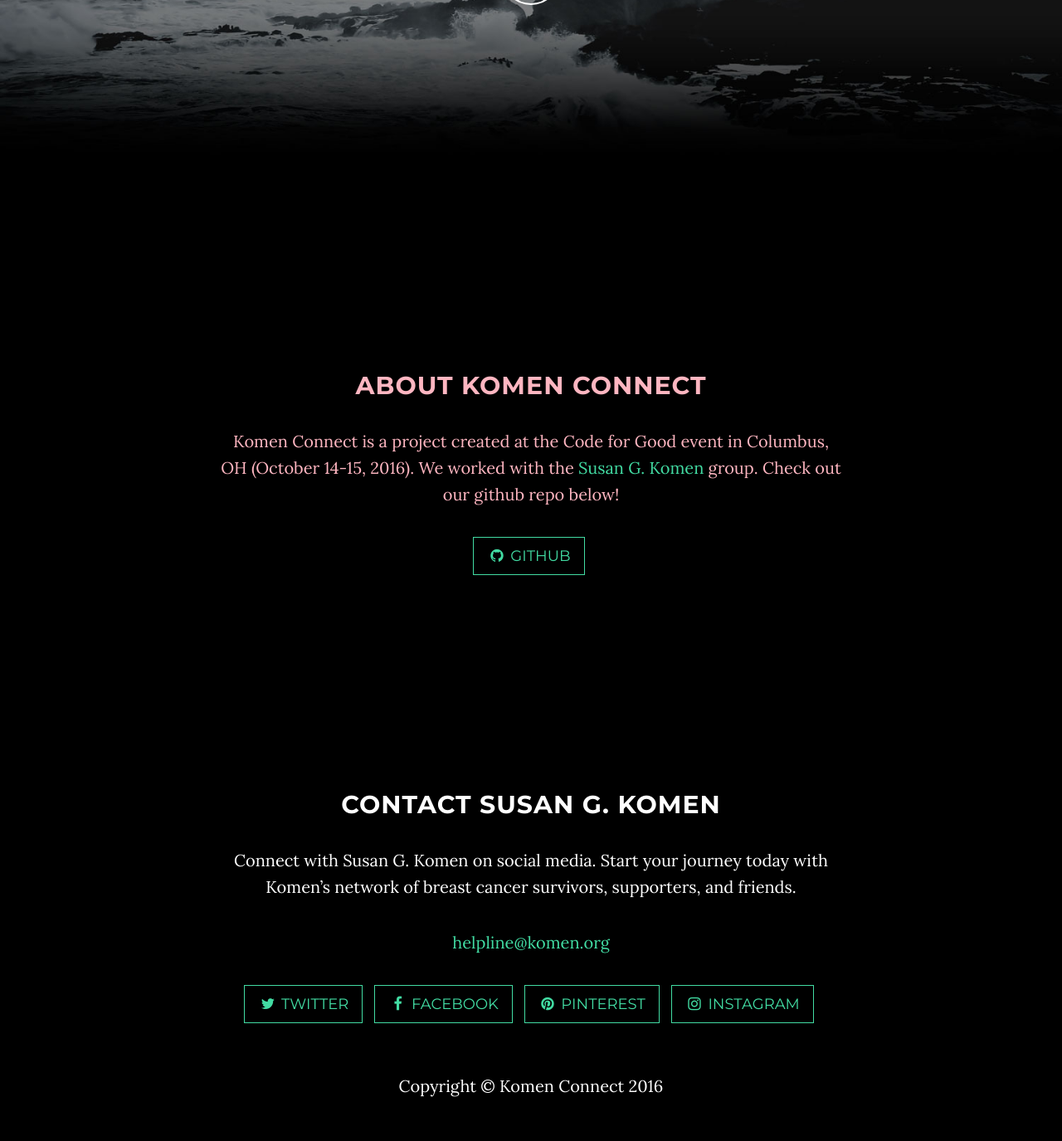
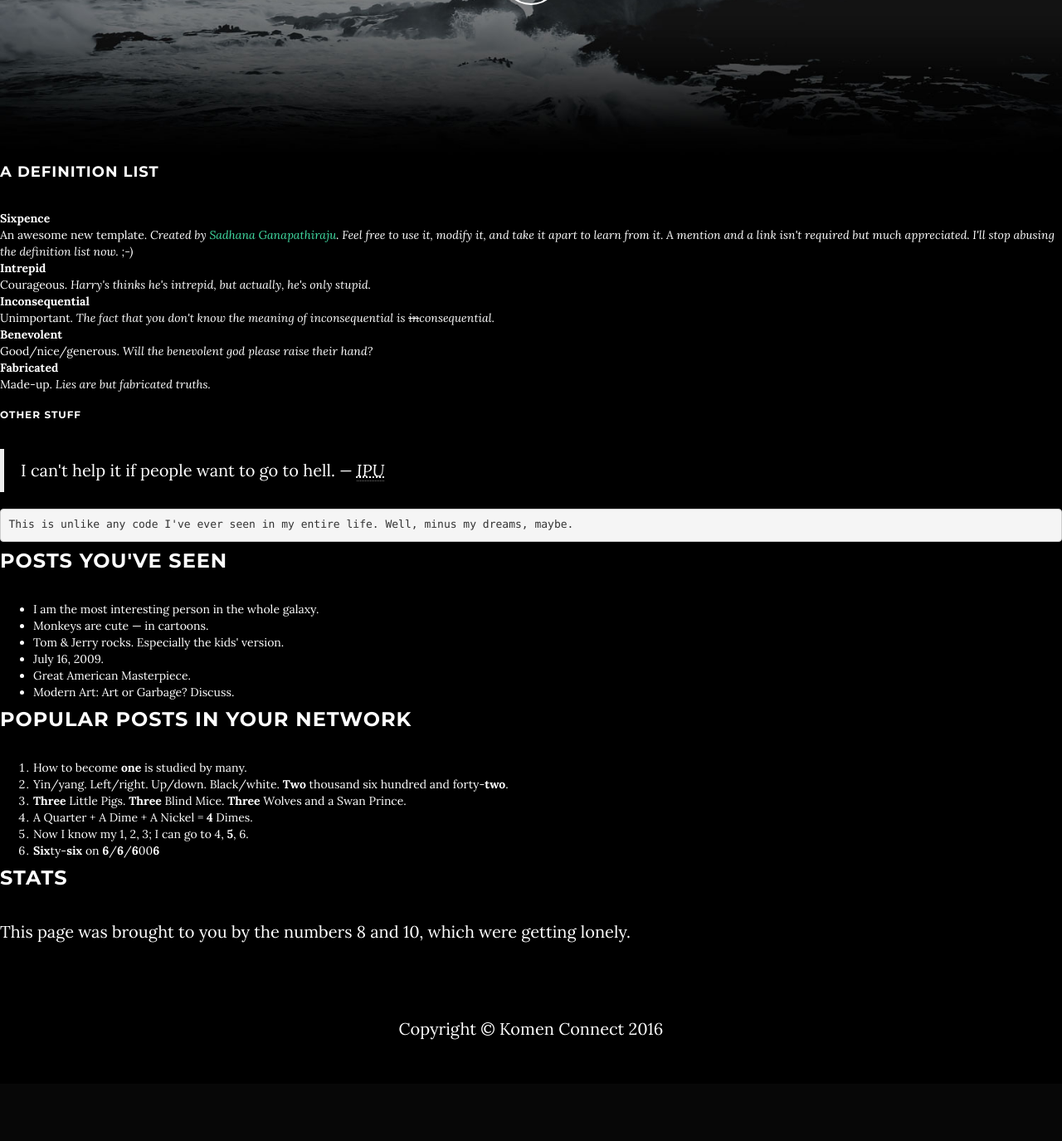
Before and after one commit to Columbus2016/team-5, a Python web app: template templates/forum.html in a window 1280 px wide. Shown: the part 602-1977 px from the top of the page at 83% size. After the commit the page ends 1855 px from the top, so only its background shows below. Run offline with Jinja, Linux system fonts and the light colour scheme; the template is opened without the code that fills it, so the values that code supplies are empty; some libraries are stand-ins or nearby versions.

Commit message:
begin to change the forum.html

```diff
--- a/templates/forum.html
+++ b/templates/forum.html
@@ -105,47 +105,53 @@
         </div>
     </header>
 
-    <!-- About Section -->
-    <section id="about" class="container content-section text-center">
-        <div class="row">
-            <div style="color:lightpink"; class="col-lg-8 col-lg-offset-2">
-                <h2>About Komen Connect</h2>
-                <p>Komen Connect is a project created at the Code for Good event in Columbus, OH (October 14-15, 2016). We worked with the <a href="http://ww5.komen.org/">Susan G. Komen</a> group. Check out our github repo below! </p>
-
-                <ul class="list-inline banner-social-buttons">
-                    <li>
-                        <a href="https://github.com/Columbus2016/team-5" class="btn btn-default btn-lg"><i class="fa fa-github fa-fw"></i> <span class="network-name">Github</span></a>
-                    </li>
-                </ul>
-            </div>
-        </div>
-    </section>
-
-    <!-- Contact Section -->
-    <section id="contact" class="container content-section text-center">
-        <div class="row">
-            <div class="col-lg-8 col-lg-offset-2">
-                <h2>Contact Susan G. Komen</h2>
-                <p>Connect with Susan G. Komen on social media. Start your journey today with Komen’s network of breast cancer survivors, supporters, and friends.</p>
-                <p><a href="mailto:helpline@komen.org">helpline@komen.org</a>
-                </p>
-                <ul class="list-inline banner-social-buttons">
-                    <li>
-                        <a href="https://twitter.com/susangkomen" class="btn btn-default btn-lg"><i class="fa fa-twitter fa-fw"></i> <span class="network-name">Twitter</span></a>
-                    </li>
-                    <li>
-                        <a href="https://www.facebook.com/SusanGKomen" class="btn btn-default btn-lg"><i class="fa fa-facebook fa-fw"></i> <span class="network-name">Facebook</span></a>
-                    </li>
-                    <li>
-                        <a href="https://www.pinterest.com/susangkomen/" class="btn btn-default btn-lg"><i class="fa fa-pinterest fa-fw"></i> <span class="network-name">Pinterest</span></a>
-                    </li>
-                    <li>
-                        <a href="https://www.instagram.com/susangkomen/" class="btn btn-default btn-lg"><i class="fa fa-instagram fa-fw"></i> <span class="network-name">Instagram</span></a>
-                    </li>
-                </ul>
-            </div>
-        </div>
-    </section>
+   <div id="wrapper">
+  <div id="content-wrapper">
+    <div id="content">
+      <h4>A Definition List</h4>
+      <dl>
+        <dt>Sixpence</dt>
+        <dd> An awesome new template. <em> Created by <a href="http://www.nikhedonia.com/" title="SimplyGold">Sadhana Ganapathiraju</a>.
+          Feel free to use it, modify it, and take it apart to learn from it. A mention and a link isn't
+          required but much appreciated. I'll stop abusing the definition list now. ;-) </em> </dd>
+        <dt>Intrepid</dt>
+        <dd>Courageous. <em>Harry's thinks he's intrepid, but actually, he's only stupid.</em></dd>
+        <dt>Inconsequential</dt>
+        <dd>Unimportant. <em>The fact that you don't know the meaning of inconsequential is <del>in</del>consequential. </em></dd>
+        <dt>Benevolent</dt>
+        <dd>Good/nice/generous. <em>Will the benevolent god please raise their hand?</em></dd>
+        <dt>Fabricated</dt>
+        <dd class="last">Made-up. <em>Lies are but fabricated truths.</em></dd>
+      </dl>
+      <h6>Other Stuff</h6>
+      <blockquote>
+        <p>I can't help it if people want to go to hell. <cite>&mdash; <abbr title="Invisible Pink Unicorn">IPU</abbr></cite></p>
+      </blockquote>
+      <pre><code>This is unlike any code I've ever seen in my entire life. Well, minus my dreams, maybe.</code></pre>
+    </div>
+  </div>
+  <div id="sidebar-wrapper">
+    <div id="sidebar">
+      <h3>Posts you've seen</h3>
+      <ul>
+        <li>I am the most interesting person in the whole galaxy.</li>
+        <li>Monkeys are cute &mdash; in cartoons.</li>
+        <li>Tom &amp; Jerry rocks. Especially the kids' version.</li>
+        <li>July 16, 2009.</li>
+        <li>Great American Masterpiece.</li>
+        <li>Modern Art: Art or Garbage? Discuss.</li>
+      </ul>
+      <h3>Popular posts in your network</h3>
+      <ol>
+        <li>How to become <strong>one</strong> is studied by many.</li>
+        <li>Yin/yang. Left/right. Up/down. Black/white. <strong>Two</strong> thousand six hundred and forty-<strong>two</strong>.</li>
+        <li><strong>Three</strong> Little Pigs. <strong>Three</strong> Blind Mice. <strong>Three</strong> Wolves and a Swan Prince.</li>
+        <li>A Quarter + A Dime + A Nickel = <strong>4</strong> Dimes.</li>
+        <li>Now I know my 1, 2, 3; I can go to 4, <strong>5</strong>, 6.</li>
+        <li><strong>Six</strong>ty-<strong>six</strong> on <strong>6</strong>/<strong>6</strong>/<strong>6</strong>00<strong>6</strong></li>
+      </ol>
+      <h3>Stats</h3>
+      <p> This page was brought to you by the numbers 8 and 10, which were getting lonely. </p>
 
     <!-- Footer -->
     <footer>
```
